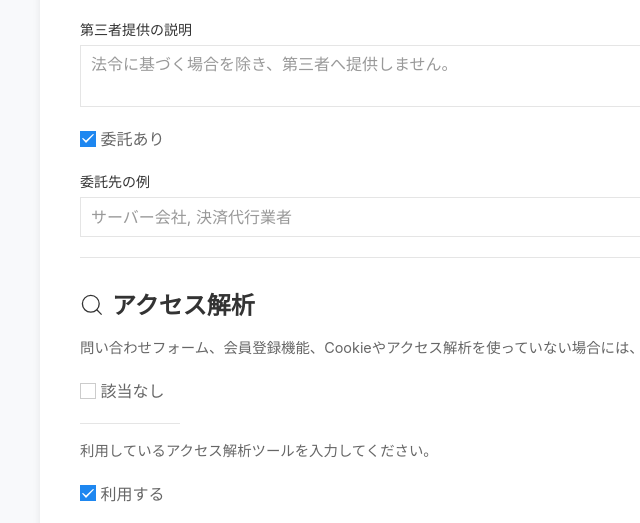
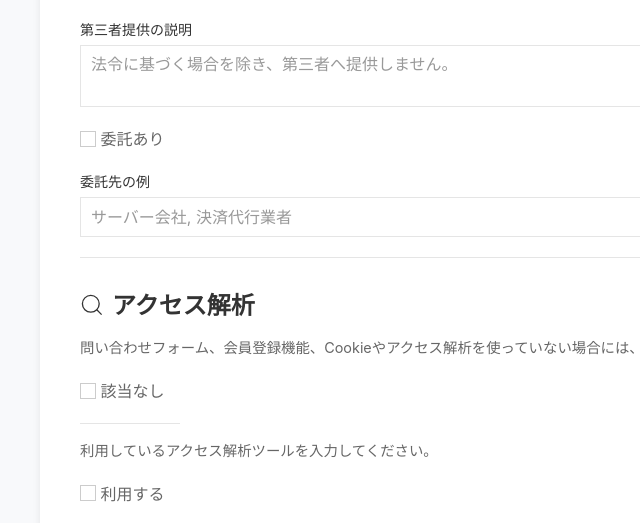
Before and after one commit to amarga24/privacy-generator, a website: page index.html in a window 1280 px wide. Shown: the part 1941-2464 px from the top of the page, 0-640 px from the left. Drawn offline with nearby package versions, Linux system fonts and the light colour scheme.

Commit message:
fix: 『委託あり』『利用する』の初期チェックを解除（デフォルト未選択）

```diff
--- a/index.html
+++ b/index.html
@@ -117,7 +117,7 @@
       <textarea class="uk-textarea" name="thirdParties.detail" rows="2" placeholder="法令に基づく場合を除き、第三者へ提供しません。"></textarea>
     </div>
     <div class="uk-margin">
-      <label><input class="uk-checkbox" type="checkbox" name="thirdParties.entrustsProcessing" checked> 委託あり</label>
+      <label><input class="uk-checkbox" type="checkbox" name="thirdParties.entrustsProcessing"> 委託あり</label>
     </div>
     <div class="uk-margin">
       <label class="uk-form-label">委託先の例</label>
@@ -138,7 +138,7 @@
     <hr class="uk-divider-small">
     <p class="section-desc">利用しているアクセス解析ツールを入力してください。</p>
     <div class="uk-margin">
-      <label><input class="uk-checkbox" type="checkbox" name="analytics.useAnalytics" checked> 利用する</label>
+      <label><input class="uk-checkbox" type="checkbox" name="analytics.useAnalytics"> 利用する</label>
     </div>
     <div id="analyticsWrap"></div>
     <button class="uk-button uk-button-default uk-margin-small" type="button" id="addAnalytics">＋ 解析ツールを追加</button>
@@ -203,7 +203,7 @@
       </div>
       <div class="uk-width-1-2@s">
         <label class="uk-form-label">準拠法</label><br>
-        <label><input class="uk-checkbox" type="checkbox" name="legal.governingLaw" value="日本法" checked> 日本法に基づく</label>
+        <label><input class="uk-checkbox" type="checkbox" name="legal.governingLaw" value="日本法"> 日本法に基づく</label>
       </div>
     </div>
 
```
